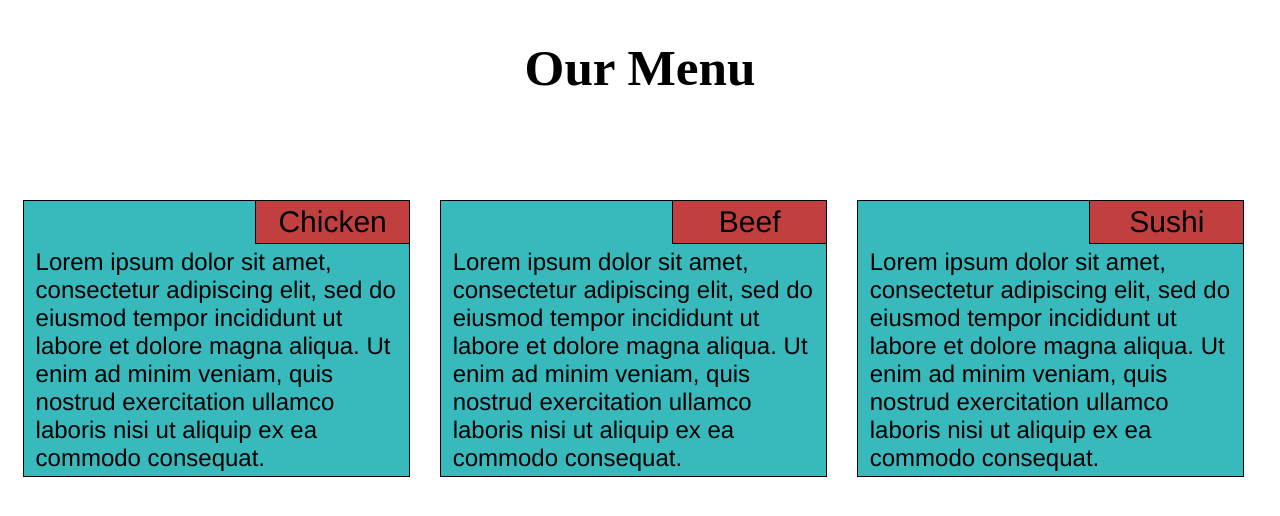
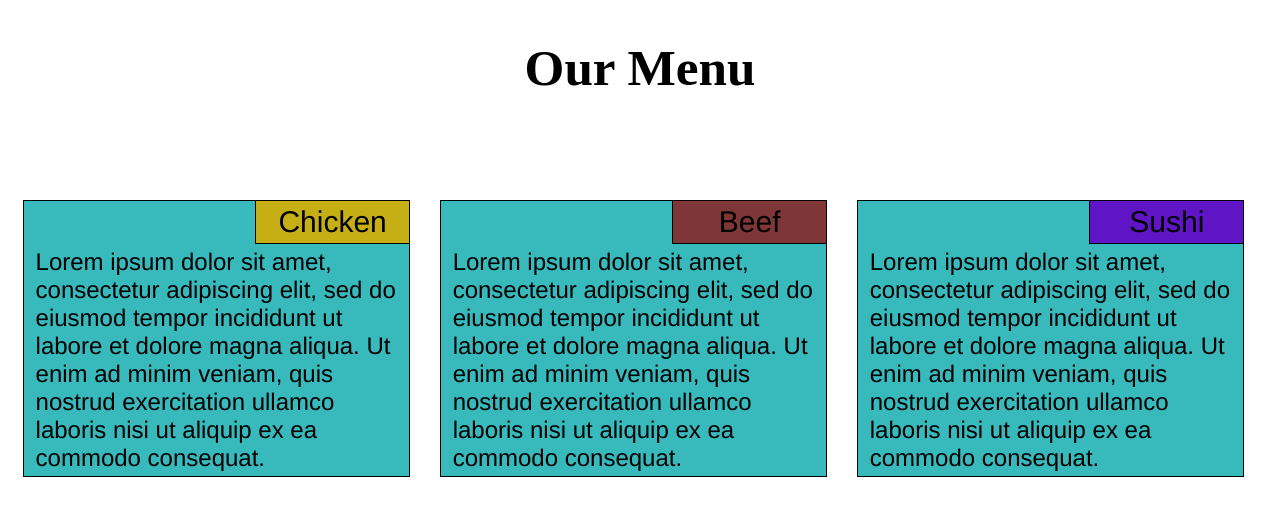
Before and after one commit to Sean-Salisbury/John-Hopkins-Web-Dev, a plain HTML site: page module2Solution/index.html in a window 1280 px wide. Drawn offline with Linux system fonts and the light colour scheme.

Commit message:
Module 2 Completed

```diff
--- a/module2Solution/css.css
+++ b/module2Solution/css/css.css
@@ -24,13 +24,26 @@ div.title
     position: relative;
     left: 60%;
     width: 40%;
-    background-color: #c13f3f;
     border: solid black;
     border-width:0px 0px 1px 1px;
     padding: 1%;
     text-align: center;
     font-size: 1.25em;
 }
+
+#chickenTitleSection
+{
+    background-color: #c6af15;
+}
+#sushiTitleSection
+{
+    background-color: #5f15c6;
+}
+#beefTitleSection
+{
+    background-color: #7e3636;
+}
+
 
 div.text
 {
--- a/module2Solution/index.html
+++ b/module2Solution/index.html
@@ -2,7 +2,7 @@
 <html>
     <head>
         <meta name="viewport" content="width=device-width, initial-scale=1" />
-        <link rel="stylesheet" href="css.css">
+        <link rel="stylesheet" href="css\css.css">
         <title>Restaurant Menu</title>
 
 
@@ -13,19 +13,19 @@
         <div class="row">
             <div class="col-lg-4 col-md-6 col-sm-12">
                 <div class="container">
-                    <div class="title">Chicken</div>
+                    <div class="title" id="chickenTitleSection">Chicken</div>
                     <div class="text"> Lorem ipsum dolor sit amet, consectetur adipiscing elit, sed do eiusmod tempor incididunt ut labore et dolore magna aliqua. Ut enim ad minim veniam, quis nostrud exercitation ullamco laboris nisi ut aliquip ex ea commodo consequat. </div>
                 </div>
             </div>
             <div class="col-lg-4 col-md-6 col-sm-12">
                 <div class="container">
-                    <div class="title">Beef</div>
+                    <div class="title" id="beefTitleSection">Beef</div>
                     <div class="text"> Lorem ipsum dolor sit amet, consectetur adipiscing elit, sed do eiusmod tempor incididunt ut labore et dolore magna aliqua. Ut enim ad minim veniam, quis nostrud exercitation ullamco laboris nisi ut aliquip ex ea commodo consequat. </div>
                 </div>
             </div>
             <div class="col-lg-4 col-md-12 col-sm-12">
                 <div class="container">
-                    <div class="title">Sushi</div>
+                    <div class="title" id="sushiTitleSection">Sushi</div>
                     <div class="text"> Lorem ipsum dolor sit amet, consectetur adipiscing elit, sed do eiusmod tempor incididunt ut labore et dolore magna aliqua. Ut enim ad minim veniam, quis nostrud exercitation ullamco laboris nisi ut aliquip ex ea commodo consequat. </div>
                 </div>
             </div>
```
